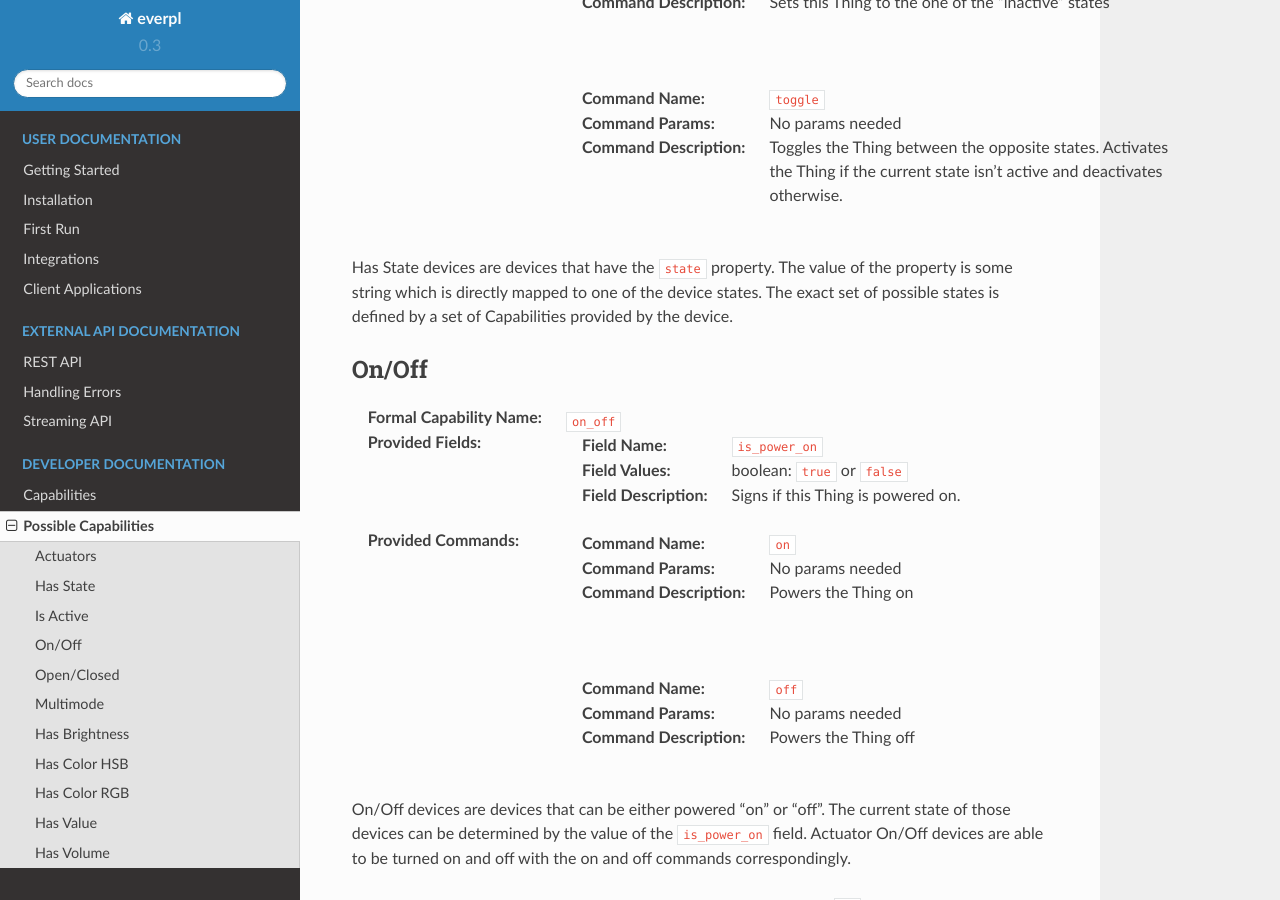
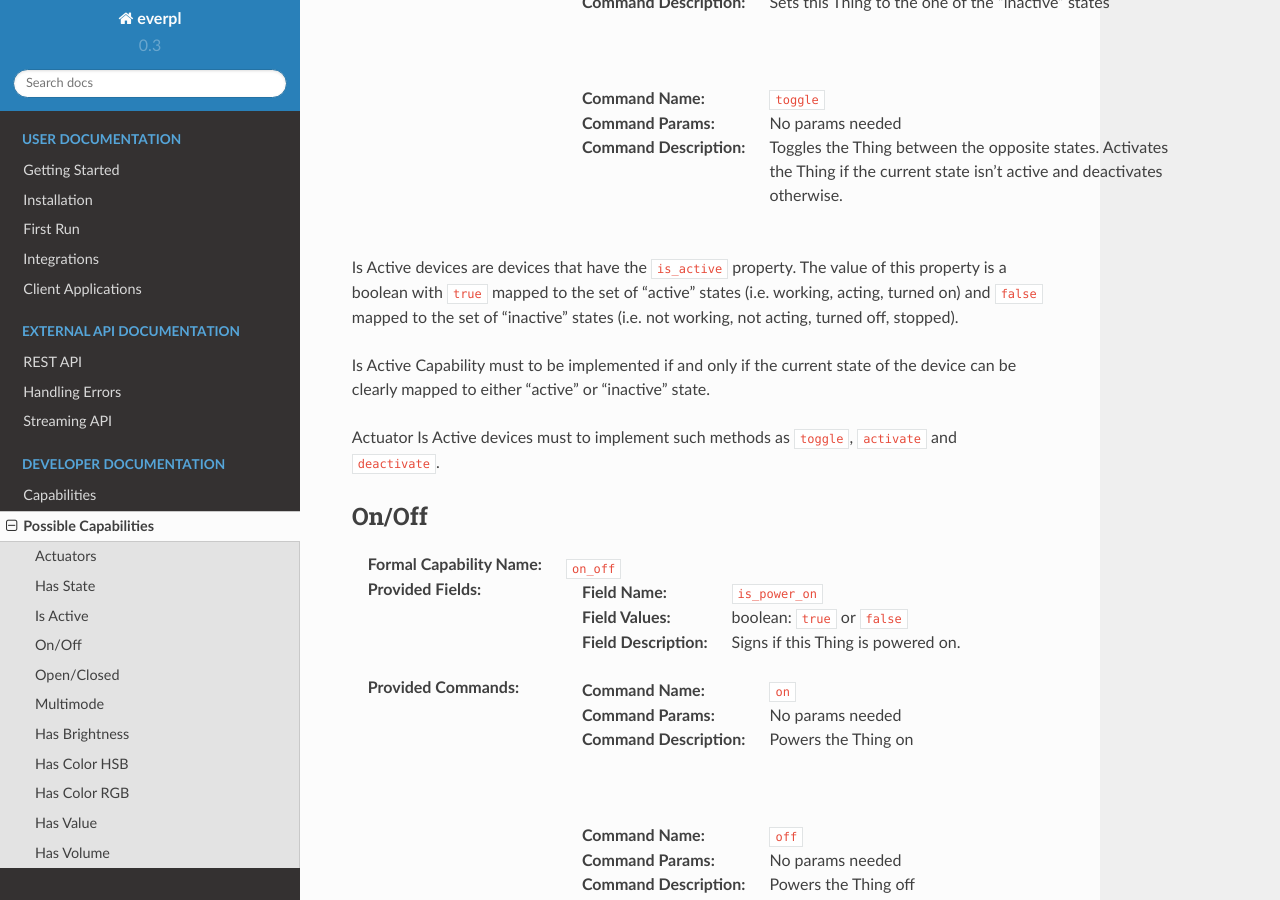
Before and after one commit to fossabot/everpl, a Sphinx documentation site: the page built from docs/source/developer/capability_list.rst, in a window 1280 px wide and 900 px high, scrolled down 1285 px. Built offline with Sphinx 7.4.7 and the Read the Docs theme 2.0.0, drawn with Linux system fonts in a browser that asks for light colours; pages that are not in the unit, such as notebooks, are missing from menus.

Commit message:
WIP: Updated a description of Is Active capability

```diff
--- a/docs/source/developer/capability_list.rst
+++ b/docs/source/developer/capability_list.rst
@@ -90,10 +90,18 @@ Is Active
         otherwise.
 
 
-Has State devices are devices that have the ``state`` property. The
-value of the property is some string which is directly mapped to one
-of the device states. The exact set of possible states is defined by
-a set of Capabilities provided by the device.
+Is Active devices are devices that have the ``is_active`` property.
+The value of this property is a boolean with ``true`` mapped to the
+set of "active" states (i.e. working, acting, turned on) and ``false``
+mapped to the set of "inactive" states (i.e. not working, not acting,
+turned off, stopped).
+
+Is Active Capability must to be implemented if and only if the current
+state of the device can be clearly mapped to either "active" or
+"inactive" state.
+
+Actuator Is Active devices must to implement such methods as ``toggle``,
+``activate`` and ``deactivate``.
 
 
 On/Off
```
